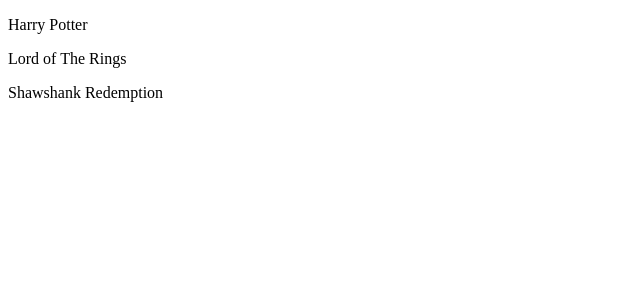
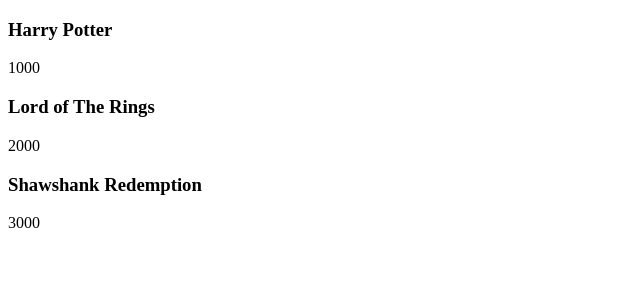
Before and after one commit to Majey/REACT, a React (Create React App) app: page / in a window 1280 px wide. Shown: the top 300 px of the page, without its empty margins (0-640 px from the left). Built offline with nearby package versions, Linux system fonts and the light colour scheme.

Commit message:
State Management

```diff
--- /dev/null
+++ b/src/Movie.js
@@ -0,0 +1,10 @@
+const Movie = ({ name, price }) => {
+    return (
+        <>
+            <h3>{ name } </h3>
+            <p>{ price }</p>
+        </>
+     );
+}
+
+export default Movie;
--- a/src/MovieList.js
+++ b/src/MovieList.js
@@ -1,4 +1,5 @@
 import { useState } from "react";
+import Movie from "./Movie";
 
 const MovieList = () => {
 
@@ -23,9 +24,9 @@
     return (
         <>
             {
-                movies.map((movie) => {
-                    return <p>{ movie.name }</p>
-                })
+                movies.map((movie) => (
+                    <Movie name={movie.name} price={movie.price} key={movie.id}/>
+                ))
             }
         </>
 
```
